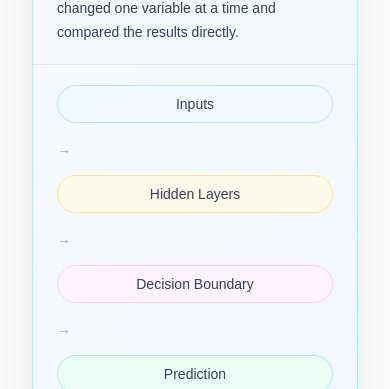
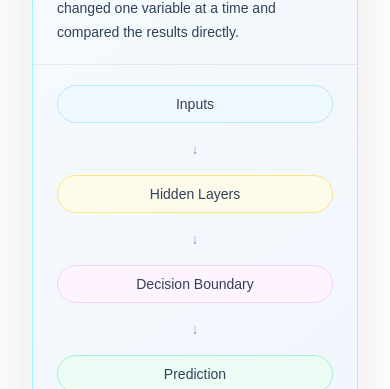
Before and after one commit to GoldenaArcher/AIML-500, a Next.js app: page /artifacts/neural-network-components in a window 390 px wide. Shown: the part 9060-9449 px from the top of the page. Built offline with nearby package versions, Linux system fonts and the light colour scheme.

Commit message:
fix(neural-network-components): update arrow indicators for better responsiveness in component layout

```diff
--- a/app/artifacts/neural-network-components/page.tsx
+++ b/app/artifacts/neural-network-components/page.tsx
@@ -312,11 +312,20 @@
             <div className="border-b border-slate-200 px-6 py-5 dark:border-white/10">
               <div className="flex flex-col gap-4 text-sm text-slate-700 dark:text-gray-300 md:flex-row md:items-center md:justify-between">
                 <div className="rounded-full border border-sky-200 bg-sky-50 px-4 py-2 text-center dark:border-sky-300/20 dark:bg-sky-500/10">Inputs</div>
-                <div className="text-slate-400 dark:text-gray-500">→</div>
+                <div className="text-center text-slate-400 dark:text-gray-500">
+                  <span className="md:hidden">↓</span>
+                  <span className="hidden md:inline">→</span>
+                </div>
                 <div className="rounded-full border border-amber-200 bg-amber-50 px-4 py-2 text-center dark:border-amber-300/20 dark:bg-amber-500/10">Hidden Layers</div>
-                <div className="text-slate-400 dark:text-gray-500">→</div>
+                <div className="text-center text-slate-400 dark:text-gray-500">
+                  <span className="md:hidden">↓</span>
+                  <span className="hidden md:inline">→</span>
+                </div>
                 <div className="rounded-full border border-fuchsia-200 bg-fuchsia-50 px-4 py-2 text-center dark:border-fuchsia-300/20 dark:bg-fuchsia-500/10">Decision Boundary</div>
-                <div className="text-slate-400 dark:text-gray-500">→</div>
+                <div className="text-center text-slate-400 dark:text-gray-500">
+                  <span className="md:hidden">↓</span>
+                  <span className="hidden md:inline">→</span>
+                </div>
                 <div className="rounded-full border border-emerald-200 bg-emerald-50 px-4 py-2 text-center dark:border-emerald-300/20 dark:bg-emerald-500/10">Prediction</div>
               </div>
             </div>
```
